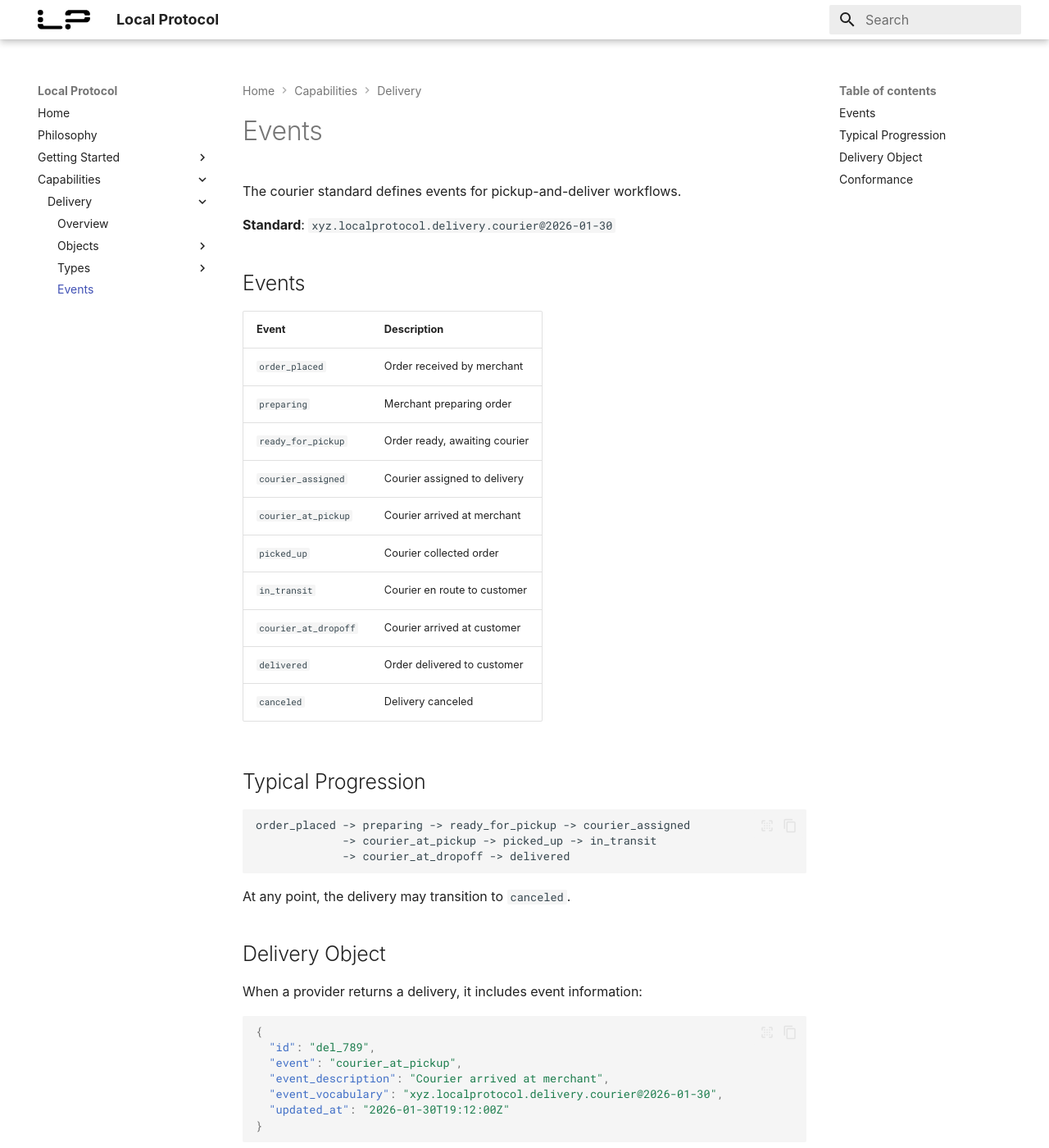
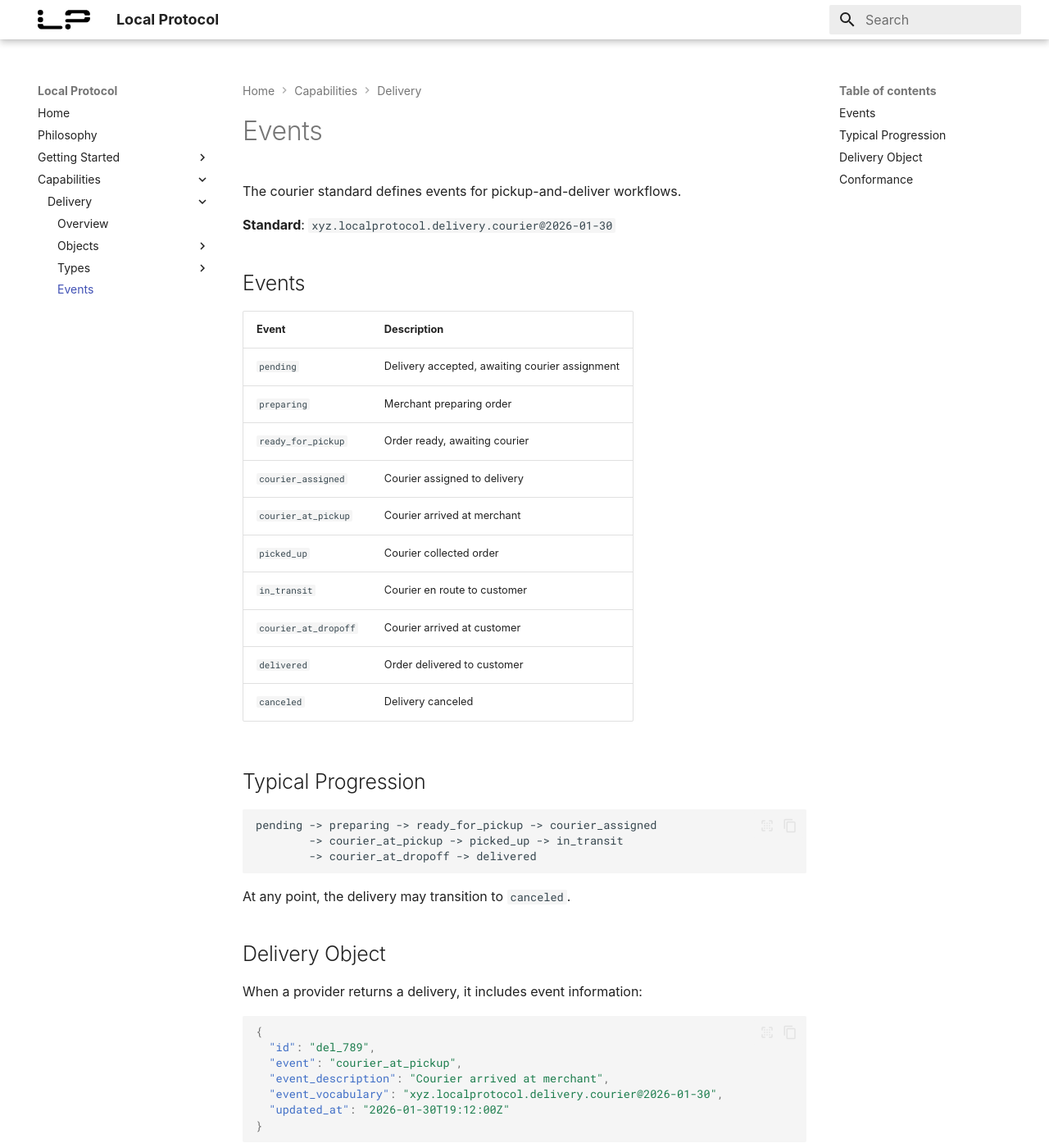
Before and after one commit to Palette-Labs-Inc/local-protocol, an MkDocs documentation site: the page built from docs/capabilities/delivery/events.md, in a window 1280 px wide and 1400 px high. Shown: the whole window at 82% size. Built offline with MkDocs 1.6.1 and Material for MkDocs 9.7.7, drawn with Linux system fonts in a browser that asks for light colours; some web fonts are replaced.

Commit message:
Replace order_placed with pending event

````diff
--- a/docs/capabilities/delivery/events.md
+++ b/docs/capabilities/delivery/events.md
@@ -8,7 +8,7 @@ The courier standard defines events for pickup-and-deliver workflows.
 
 | Event | Description |
 |-------|-------------|
-| `order_placed` | Order received by merchant |
+| `pending` | Delivery accepted, awaiting courier assignment |
 | `preparing` | Merchant preparing order |
 | `ready_for_pickup` | Order ready, awaiting courier |
 | `courier_assigned` | Courier assigned to delivery |
@@ -22,9 +22,9 @@ The courier standard defines events for pickup-and-deliver workflows.
 ## Typical Progression
 
 ```
-order_placed -> preparing -> ready_for_pickup -> courier_assigned
-             -> courier_at_pickup -> picked_up -> in_transit
-             -> courier_at_dropoff -> delivered
+pending -> preparing -> ready_for_pickup -> courier_assigned
+        -> courier_at_pickup -> picked_up -> in_transit
+        -> courier_at_dropoff -> delivered
 ```
 
 At any point, the delivery may transition to `canceled`.
````
Also changed, not shown: 1 other file.
